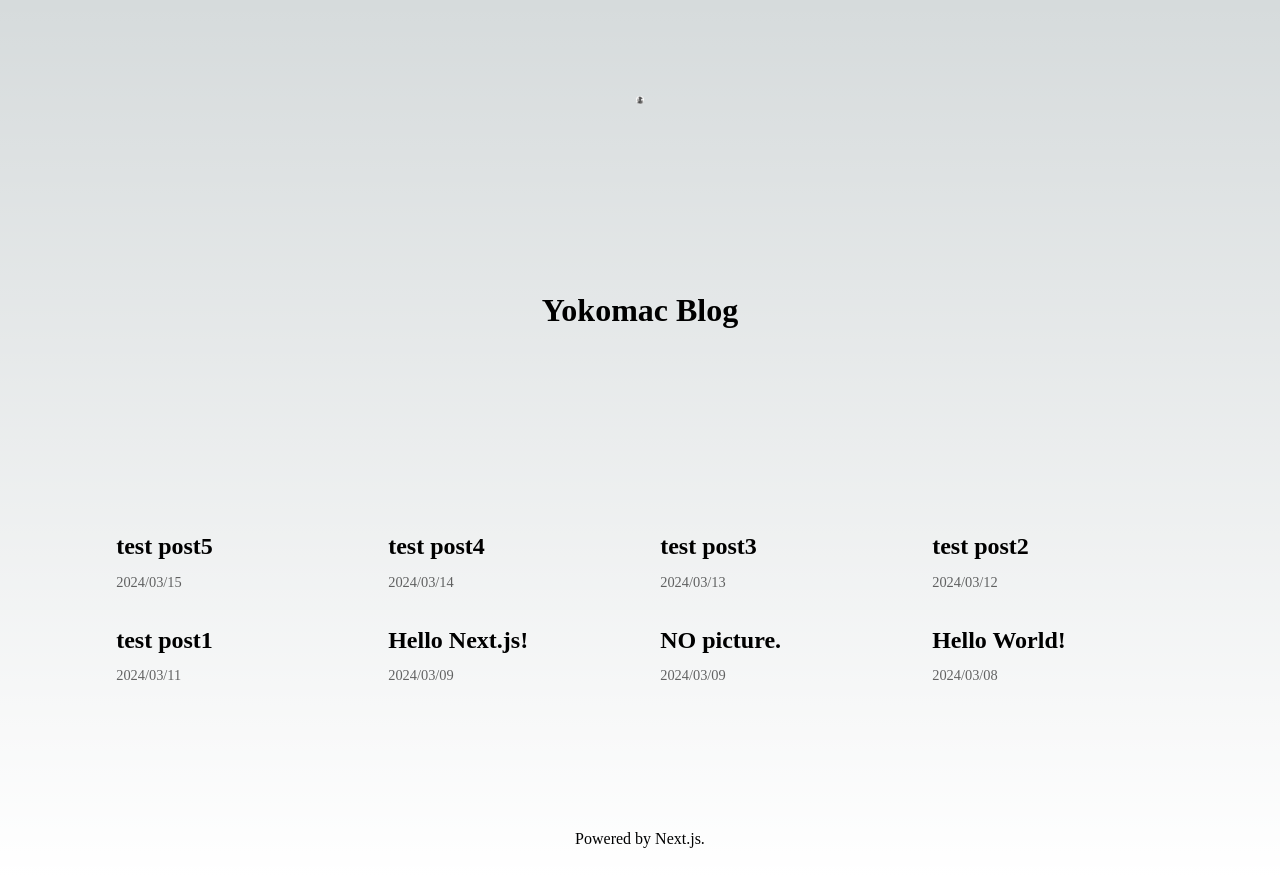
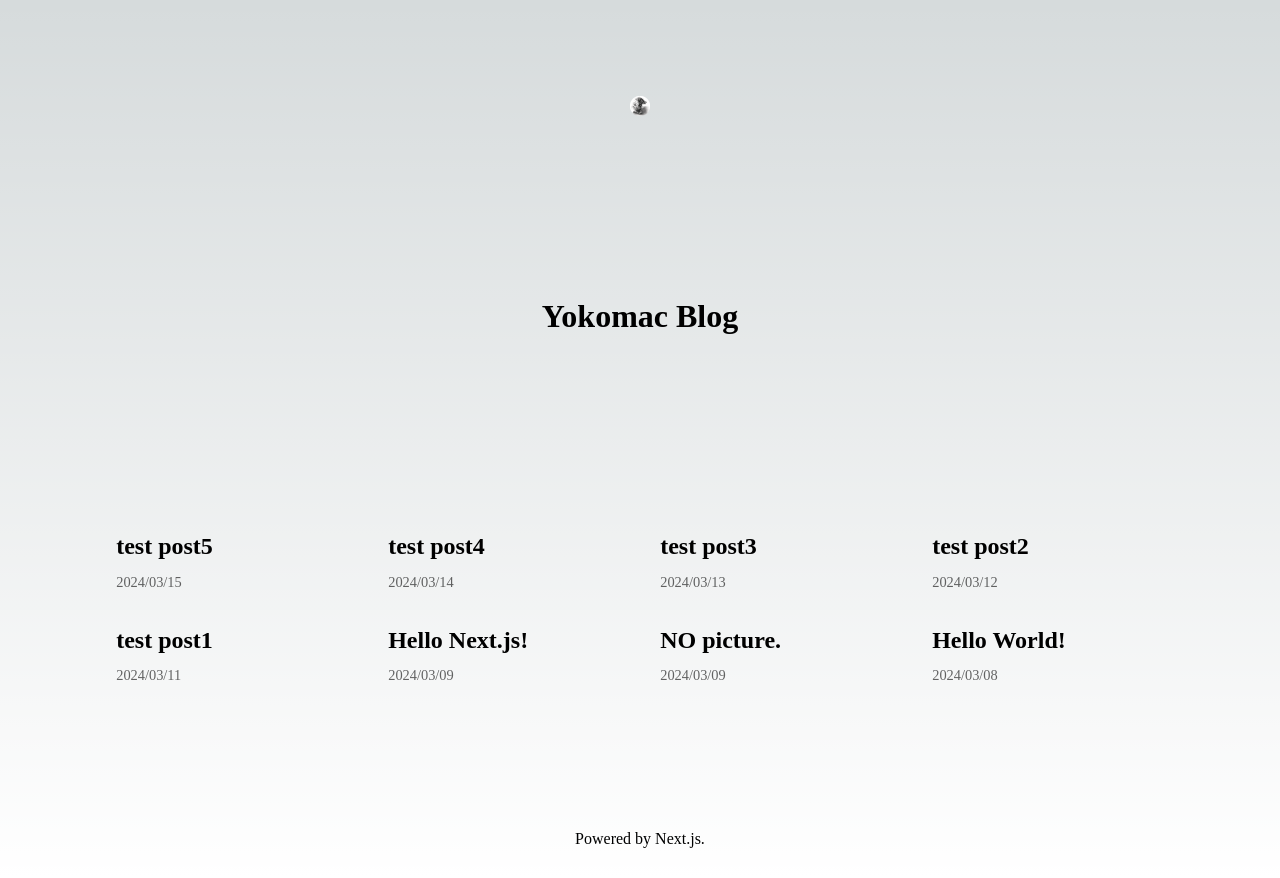
Before and after one commit to yokomac/blog, a Next.js app: page / in a window 1280 px wide. Built offline with nearby package versions, Linux system fonts and the light colour scheme.

Commit message:
Update index.tsx

```diff
--- a/src/pages/index.tsx
+++ b/src/pages/index.tsx
@@ -31,8 +31,8 @@ const Home: NextPage<Props> = ({ allPosts }) => {
       <Image
           src={`${BASE_PATH}/ron.png`} // 修正
           alt="ron"
-          width={8}
-          height={8}
+          width={20}
+          height={20}
         />
         <h1 className={styles.title}>Yokomac Blog</h1>
 
```
